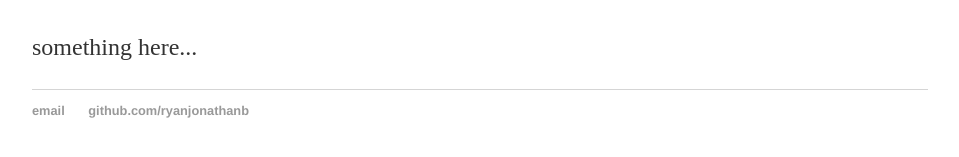
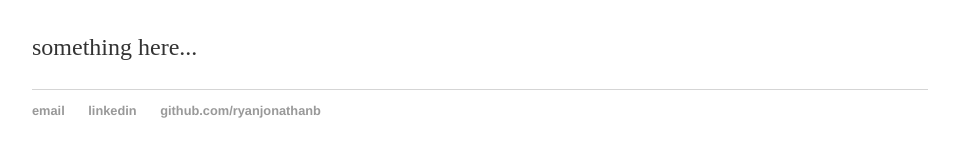
Before and after one commit to ryanjonathanb/ryanjonathanb.github.io, a Jekyll site: the page built from index.html, in a window 1280 px wide. Shown: the part 166-323 px from the top of the page, without its empty margins (160-1119 px from the left). Built offline with Jekyll 4.4.1, drawn with Linux system fonts in a browser that asks for light colours.

Commit message:
add linkedin link in footer

```diff
--- a/_layouts/default.html
+++ b/_layouts/default.html
@@ -22,6 +22,7 @@
 			<footer>
 	    		<ul>
 	        		<li><a href="mailto:ryanjonathanb@gmail.com">email</a></li>
+	        		<li><a href="https://id.linkedin.com/in/ryanjonathan">linkedin</a></li>
 	        		<li><a href="https://github.com/ryanjonathanb">github.com/ryanjonathanb</a></li>
 				</ul>
 			</footer>
```
